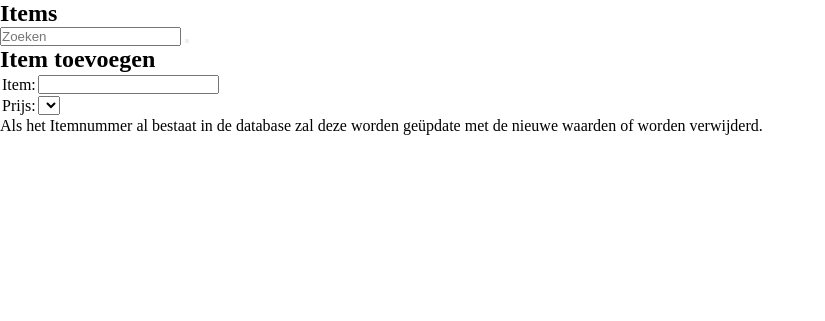
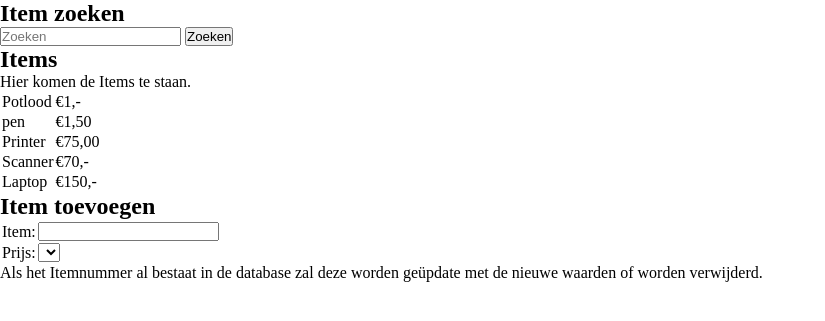
Before and after one commit to Mxa30/BPM_IT_Solutions, a PHP site: page / in a window 1280 px wide. Shown: the top 321 px of the page, without its empty margins (0-825 px from the left). Run offline with PHP 8.4, Linux system fonts and the light colour scheme; lists and menus that the app fills with data are empty; some libraries are stand-ins or nearby versions.

Commit message:
Update index.php

```diff
--- a/app/buyPortal/index.php
+++ b/app/buyPortal/index.php
@@ -8,12 +8,14 @@
   <main>
     <div id="ItemLijstID">
       <div class="ItemsHead">
-         <h2>Items</h2>
+         <h2>Item zoeken</h2>
          <form id="searchFormID">
            <input type="text" name="search" placeholder="Zoeken" id="searchInputID">
-           <button type="submit" name="submit" id="searchButtonID">
+           <button type="submit" name="submit" id="searchButtonID"> Zoeken
+
 
           </button>
+
          </form>
       </div>
       <div id="ItemTableContain">
@@ -27,6 +29,32 @@
     </div>
     <div id="ItemFormID">
       <div class="ItemHead">
+        <h2> Items </h2>
+        <div class="Itemlist">
+          <p> Hier komen de Items te staan. </p>
+          <table>
+            <tr>
+              <td>Potlood </td>
+              <td>€1,- </td>
+            </tr>
+            <tr>
+              <td>pen </td>
+              <td>€1,50 </td>
+            </tr>
+            <tr>
+              <td>Printer </td>
+              <td>€75,00 </td>
+            </tr>
+            <tr>
+              <td>Scanner </td>
+              <td>€70,- </td>
+            </tr>
+            <tr>
+              <td>Laptop </td>
+              <td>€150,- </td>
+            </tr>
+          </table>
+        </div>
         <h2>Item toevoegen</h2>
       </div>
       <div id="ItemFormContainID">
```
